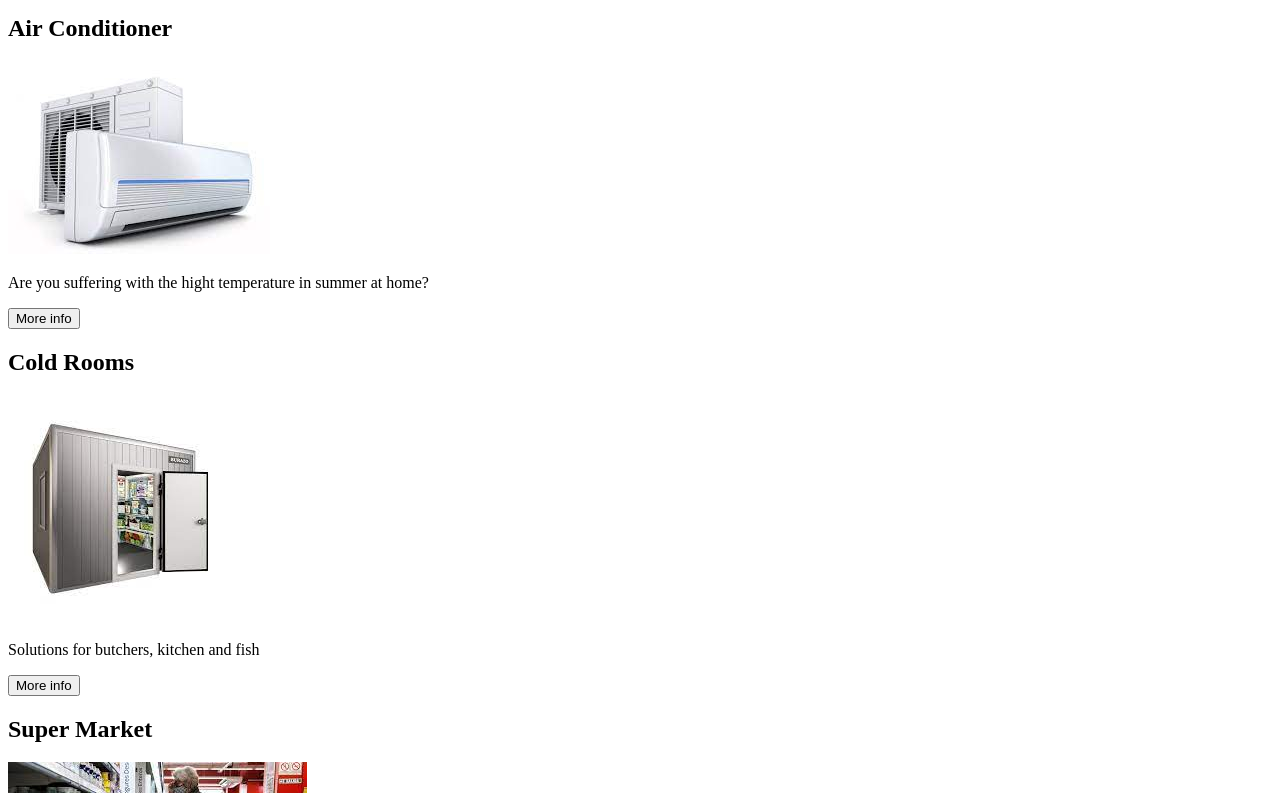
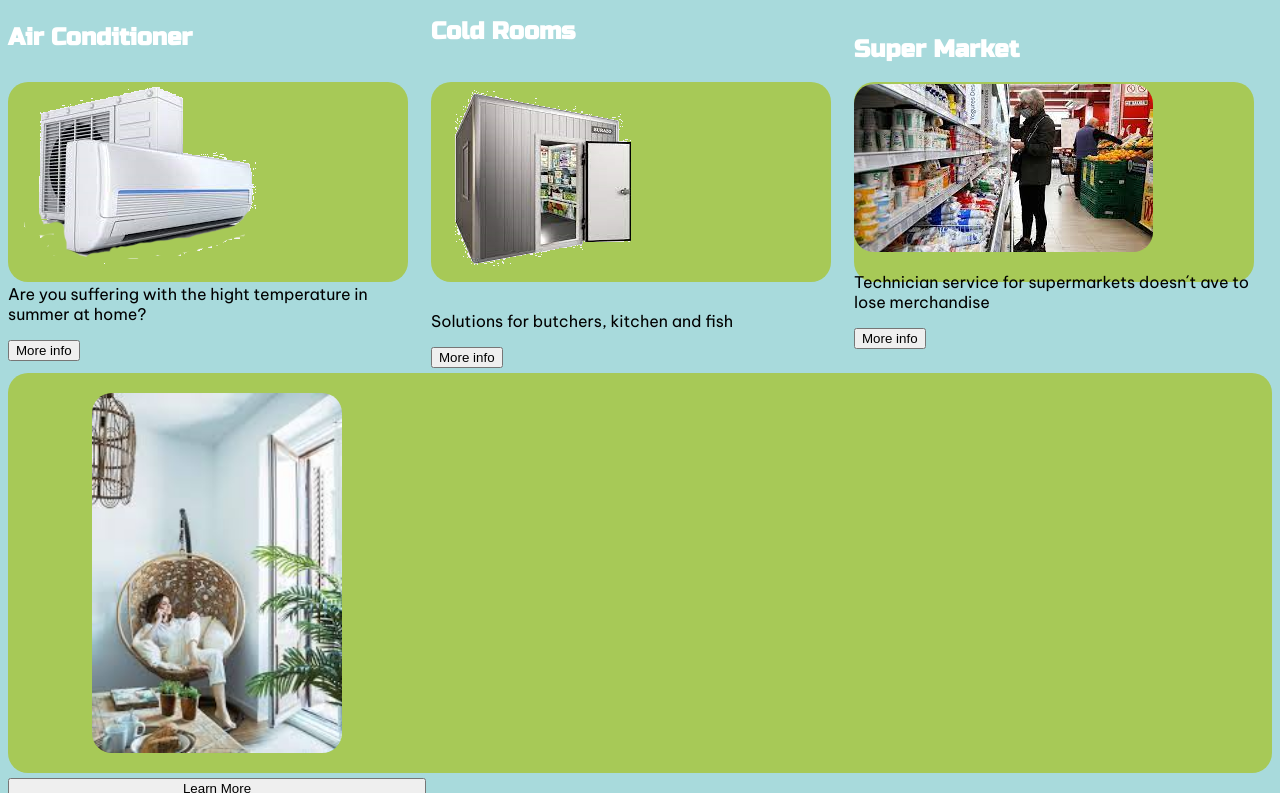
Before and after one commit to mposadas1394/WDD-130, a plain HTML site: page colder/index.html in a window 1280 px wide. Shown: the part 203-996 px from the top of the page. Drawn offline with Linux system fonts and the light colour scheme.

Commit message:
colder-home

```diff
--- a/colder/index.html
+++ b/colder/index.html
@@ -9,38 +9,38 @@
 </head>
 <body>
     <header>
-        <img src="images/logoch.jpg" alt="logo">
+        <img src="images/logoch.OF.png" alt="logo" class="logo">
         <nav>
             <a href="index.html">Home</a>
             <a href="air-conditioner.html">Air Conditioner</a>
             <a href="com-ref.html">Commercial Refrigeration</a>
         </nav>
     </header>
-    <main>
-        <article>
+    <main class="content">
+        <div class="services" id="air"></div>
+        <article class="air-conditioner">
             <h1>Air Conditioner</h1>
-            <img src="images/Home1.jpg" alt="aire acondicionado">
+            <img src="images/air-con-OF.png" alt="aire acondicionado">
             <p>Are you suffering with the hight temperature in summer at home?</p>
             <button>More info </button>
         </article>
-        <article>
+        <div class="services" id="room"></div>
+        <article class="cold-room">
             <h1>Cold Rooms</h1>
-            <img src="images/camara frigorifica.jpg" alt="camara frigorifica">
+            <img src="images/camara frigorificaOF.png" alt="camara frigorifica">
             <p>Solutions for butchers, kitchen and fish</p>
             <button>More info </button>
         </article>
-        <article>
+        <div class="services" id="super"></div>
+        <article class="super-market">
             <h1>Super Market</h1>
-            <img src="images/supermecado.jpg" alt="supermarket">
+            <img src="images/supermecado.jpg" alt="supermarket" id="market-img">
             <p> Technician service for supermarkets doesn´t ave to lose merchandise</p>
             <button>More info </button>
         </article>
-        <section>
-            <div></div>
-            <img src="images/mujer sentada.jpg"alt="comfort">
-            <button>Learn More</button>
-        </section>
-
+        <div id="hero-background"></div>
+        <img src="images/mujer sentada.jpg"alt="comfort" class="hero-img">
+        <button>Learn More</button>
     </main>
     <footer>
         <div class="social">
--- a/colder/styles/colder.css
+++ b/colder/styles/colder.css
@@ -1,4 +1,86 @@
+@import url('https://fonts.googleapis.com/css2?family=Be+Vietnam+Pro&family=Russo+One&display=swap');
+body{
+    background-color: #a8dadc;
+}
+h1{
+    font-family: 'Russo One', sans-serif;
+    color:white;
+}
+p{
+    font-family: 'Be Vietnam Pro', sans-serif;
+    ;
+}
+
+.content{
+    display: grid;
+    grid-template-columns: 1fr 1fr 1fr;
+    grid-gap:5px;
+    justify-content:center;
+    align-items: center;
+}
+.logo{
+    margin-left: 525px;
+}
+nav{
+    display: flex;
+    justify-content: space-around;
+    font-family: 'Be Vietnam Pro', sans-serif;
+    ;
+}
+#hero-background{
+    background-color: #a7c957;
+    width: 100%;
+    height:400px;
+    grid-column:1/4;
+    grid-row:2/3;
+    border-radius:20px;
+}
+.services{
+    background-color: #a7c957;
+    border-radius:20px;
+    width:400px;
+    height:200px;
+}
+.air-conditioner{
+grid-column:1/2;
+grid-row:1/2;
+}
+.cold-room{
+    grid-column:2/3;
+    grid-row:1/2;
+}
+.super-market{
+    grid-column:3/4;
+    grid-row:1/2;
+}
+.hero-img{
+    grid-column:1/4;
+    grid-row:2/3;
+    align-self: center;
+    justify-self:center;
+}
 footer img{
     width: 25px;
-    height:25 px;
+    height:25px;
 }
+#market-img{
+    border-radius:20px;
+}
+.hero-img{
+    border-radius: 20px;
+    grid-column: 1/2;
+    width:60%;
+    height: 90%;
+}
+#air{
+grid-column:1/2;
+grid-row: 1/2;
+}
+#room{
+    grid-column:2/3;
+    grid-row: 1/2;
+}
+#super{
+    grid-column:3/4;
+    grid-row: 1/2;
+}
--- a/colder/styles/site-plan.css
+++ b/colder/styles/site-plan.css
@@ -7,8 +7,8 @@ Fonts are separated by a | */
   /* change the values below to your colors from your palette */
   --primary-color: #1985A1   ;
   --secondary-color: #4C5C68;
-  --accent1-color: #46494C;
-  --accent2-color: #DCDCDD;
+  --accent1-color: #a8dadc;
+  --accent2-color: #a7c957;
 
   /* change the values below to your chosen font(s) */
   --heading-font: 'Russo One', sans-serif;
```
Also changed, not shown: colder/site-plan.html (+1 -1 lines), colder/images/air-con-OF.png (added), colder/images/camara frigorificaOF.png (added), colder/images/logoch.OF.png (added).
